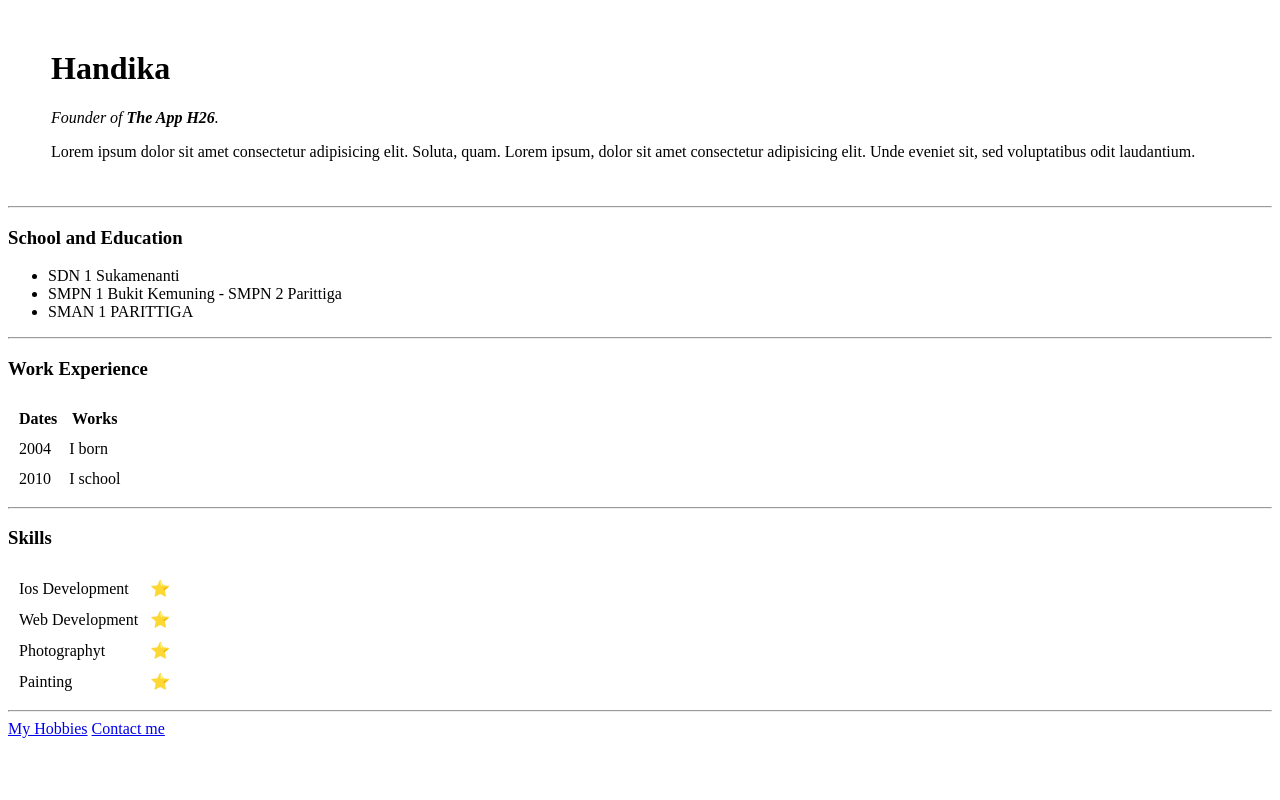
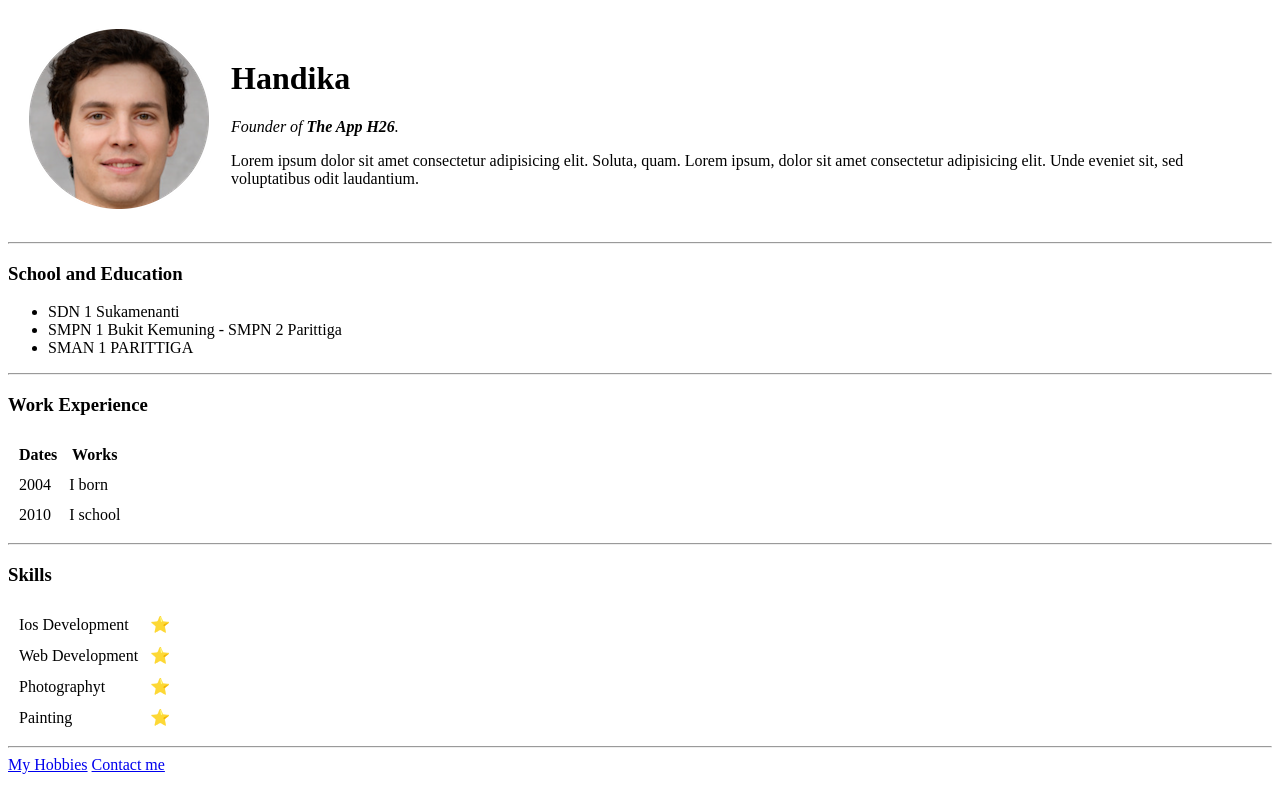
Before and after one commit to DICCA026/cv2, a plain HTML site: page index.html in a window 1280 px wide. Drawn offline with Linux system fonts and the light colour scheme; the site is published under a folder, as on GitHub Pages, so addresses that start at the root find nothing.

Commit message:
Memperbaiki foto oke

```diff
--- a/index.html
+++ b/index.html
@@ -11,7 +11,7 @@
 <body>
     <table cellspacing="20">
         <tr>
-            <td><img src="/images/fake-human-circle-img.png" alt=""></td>
+            <td><img src="images/fake-human-circle-img.png" alt=""></td>
             <td>
                 <h1>Handika</h1>
                 <p><em>Founder of <strong>The App H26</strong>.</em></p>
```
